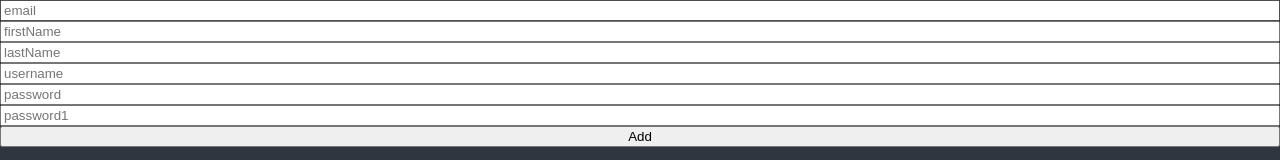
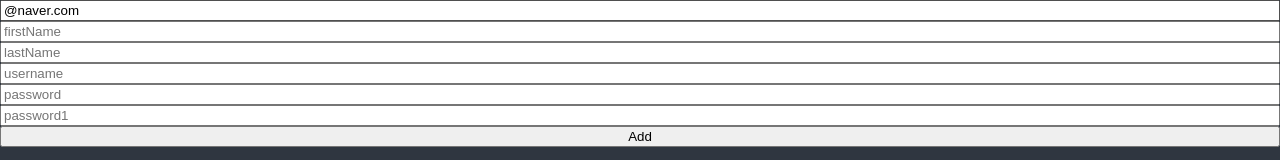
Before and after one commit to gayoungyeom/react-master, a React (Create React App) app: page / in a window 1280 px wide. Shown: the top 160 px of the page. Built offline with nearby package versions, Linux system fonts and the light colour scheme.

Commit message:
feat: defaultValues 설정

```diff
--- a/src/ToDoList.tsx
+++ b/src/ToDoList.tsx
@@ -20,7 +20,11 @@ function ToDoList() {
     handleSubmit,
     formState: { errors },
     setError,
-  } = useForm<IForm>();
+  } = useForm<IForm>({
+    defaultValues: {
+      email: '@naver.com',
+    },
+  });
 
   const onValid = (data: IForm) => {
     //API로 검증해야 하는 validtion (submit 눌렀을 때 검증)
```
